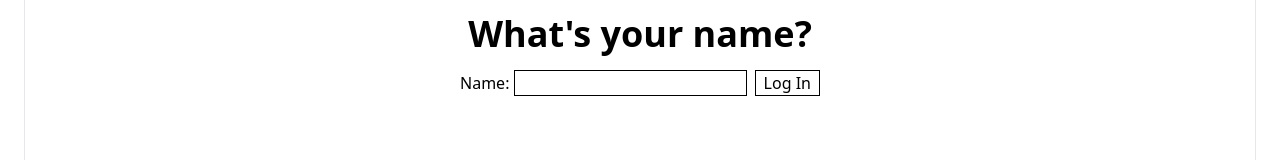
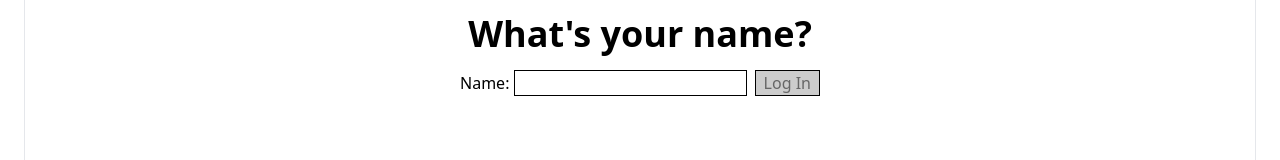
Before and after one commit to Jesusborjas006/TrackMyBite, a React (Vite) app: page / in a window 1280 px wide. Shown: the part 345-505 px from the top of the page. Built offline with nearby package versions, Linux system fonts and the light colour scheme.

Commit message:
Disable login button when input is not filled and add dynamic styling

```diff
--- a/src/pages/Login.tsx
+++ b/src/pages/Login.tsx
@@ -25,7 +25,15 @@ const Login = () => {
           value={user}
           onChange={(e) => setUser(e.target.value)}
         />
-        <button className="border ml-2 px-2 border-black" onClick={handleLogIn}>
+        <button
+          className={`border ml-2 px-2 border-black ${
+            user
+              ? "cursor-pointer bg-black text-white hover:bg-green-900 active:bg-green-300"
+              : "bg-[#ccc] text-[#666] cursor-not-allowed"
+          }`}
+          onClick={handleLogIn}
+          disabled={!user}
+        >
           Log In
         </button>
       </form>
```
